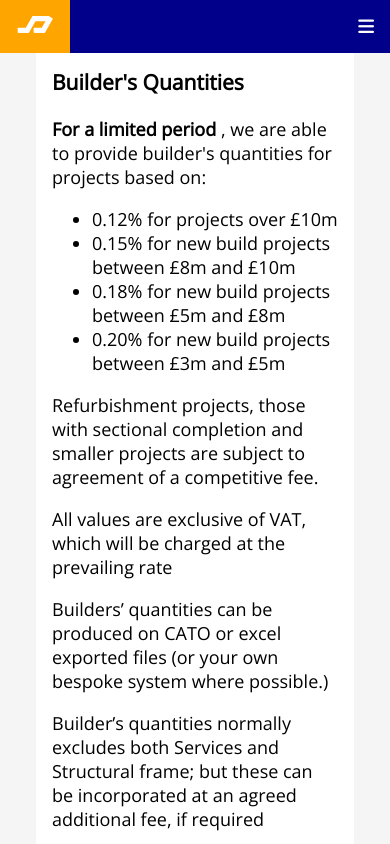
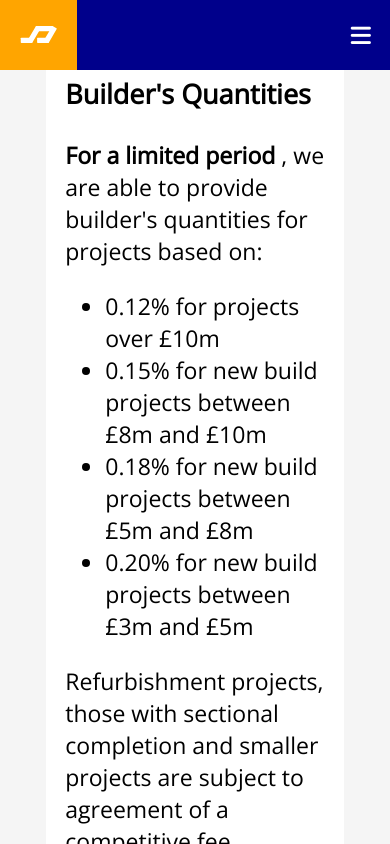
Before and after one commit to dc27/dc27.github.io, a plain HTML site: page quants.html in a window 390 px wide. Drawn offline with nearby package versions, Linux system fonts and the light colour scheme.

Commit message:
Update storrier.css

```diff
--- a/storrier.css
+++ b/storrier.css
@@ -60,7 +60,7 @@ header {
   display: block;
   color: white;
   text-align: center;
-  padding: 14px 16px;
+  padding: 1rem;
   text-decoration: none;
 }
 
@@ -80,7 +80,7 @@ header {
 }
 
 .content {
-  padding: 16px;
+  padding: 1rem;
   background-color: white;
   height: 100%;
 }
@@ -90,7 +90,7 @@ a:link, a:visited {
 }
 
 main {
-  margin-top: 30px;
+  margin-top: 1.5rem;
 }
 
 @media screen and (max-width: 1200px) {
@@ -124,6 +124,11 @@ main {
   .margin {
     margin: 0
   }
+
+  html,body {
+    font-size: larger
+  }
+
   main, footer {
     padding:0 2em;
   }
@@ -155,7 +160,7 @@ footer {
 
 .img.border {
   text-align: center;
-  padding: 20px;
+  padding: 1rem;
 }
 
 .mySlides {
```
